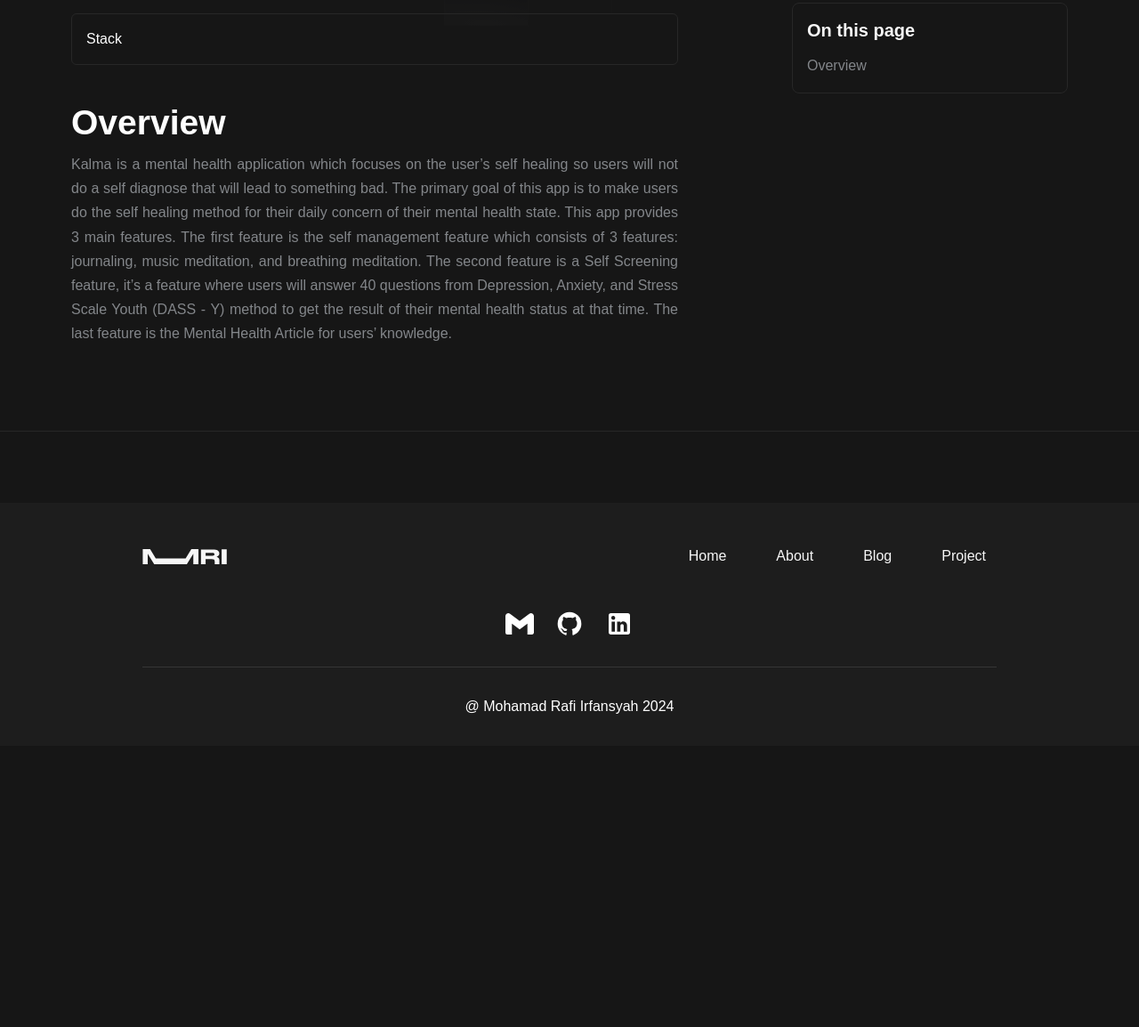
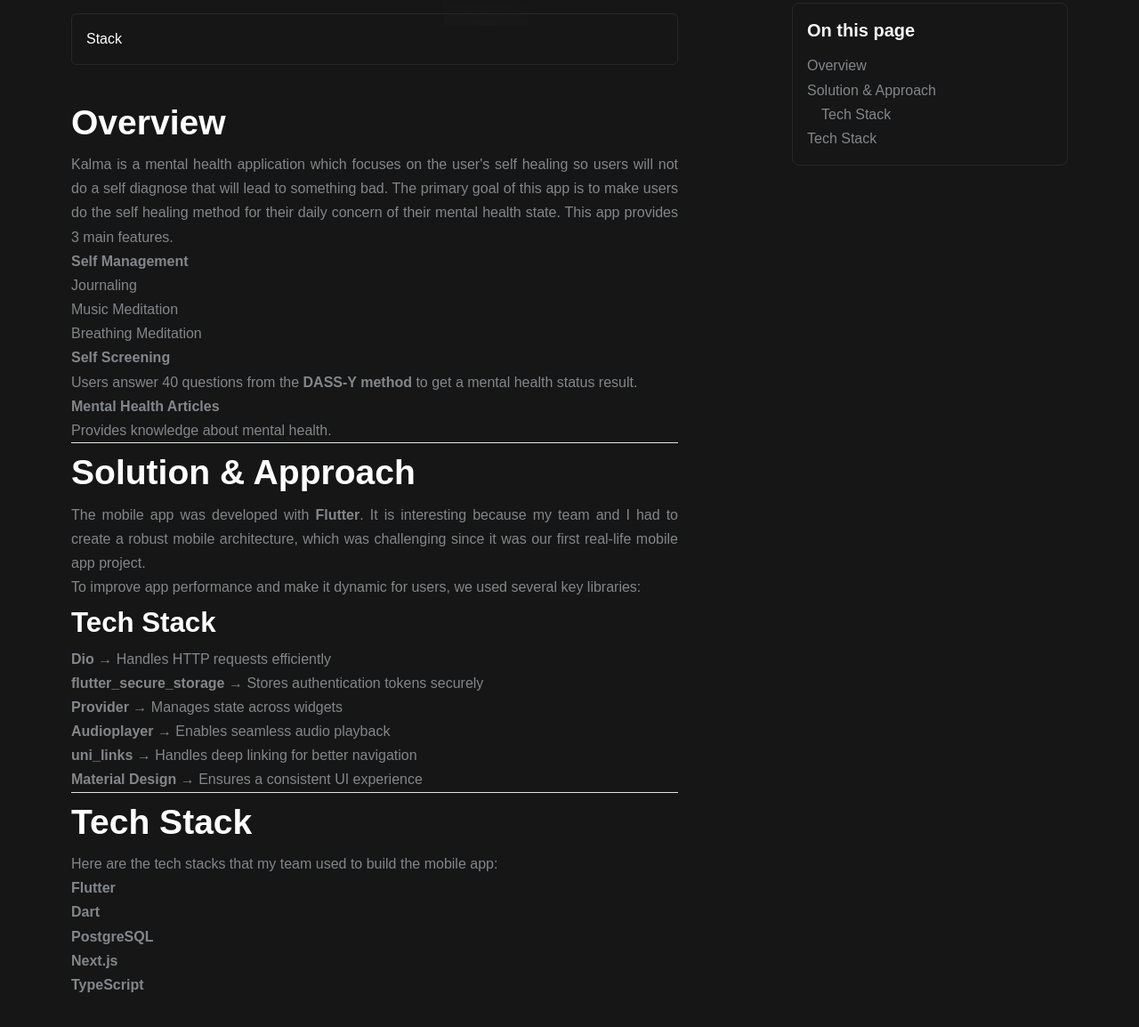
Before and after one commit to cakuakz/rafi.blogsopt, an Astro site: page /project/kalma in a window 1280 px wide. Shown: the part 436-1590 px from the top of the page at 89% size. Before the commit the page ends 1274 px from the top, so only its background shows below. Built offline with nearby package versions, Linux system fonts and the light colour scheme; Astro itself is replaced by a stand-in of ours.

Commit message:
feat: adding keywords and sitemap metadata

```diff
--- a/astro.config.mjs
+++ b/astro.config.mjs
@@ -13,9 +13,11 @@
 
 import netlify from "@astrojs/netlify";
 
+import robotsTxt from 'astro-robots-txt';
+
 // https://astro.build/config
 export default defineConfig({
-  site: process.env.SITE_URL || "http://localhost:4321",
+  site: "https://rafirfansyah.site/" ,
   integrations: [
     tailwind({
       applyBaseStyles: false,
@@ -28,6 +30,16 @@
     react(),
     icon(),
     sitemap(),
+    robotsTxt({
+      host: 'rafirfansyah.site',
+			sitemap: 'https://rafirfansyah.site/sitemap-index.xml',
+			policy: [
+				{
+					userAgent: "*",
+					allow: "/",
+				},
+			],
+    })
   ],
   output: "static",
   adapter: netlify(),
--- a/package.json
+++ b/package.json
@@ -27,6 +27,7 @@
     "@types/react-dom": "^18.3.1",
     "astro": "^5.1.3",
     "astro-font": "^0.1.81",
+    "astro-robots-txt": "^1.0.0",
     "autoprefixer": "^10.4.20",
     "class-variance-authority": "^0.7.1",
     "clsx": "^2.1.1",
--- a/src/components/BaseHead.astro
+++ b/src/components/BaseHead.astro
@@ -20,6 +20,9 @@
 <meta name="viewport" content="width=device-width,initial-scale=1" />
 <link rel="icon" type="image/svg+xml" href="/favicon.svg" />
 <meta name="generator" content={Astro.generator} />
+<meta name="author" content="Mohamad Rafi Irfansyah" />
+<meta name="keywords" content="Mohamad Rafi Irfansyah, Rafi Irfansyah" />
+<link rel="sitemap" href="/sitemap-index.xml" />
 
 <!-- Canonical URL -->
 <link rel="canonical" href={canonicalURL} />
--- a/src/content/project/kalma.md
+++ /dev/null
@@ -1,13 +0,0 @@
----
-title: "Kalma"
-description: "Mental Health App"
-pubDate: 2023-08-28
-endProjectDate: 2024-11-26
-techStack: ["lineicons:flutter", "lineicons:postgresql", "lineicons:typescript"]
-projectUrl: https://github.com/Kalma-Project/Kalma-Mobile
-heroImage: https://res.cloudinary.com/rafirfansyah/image/upload/v1736096625/kalma_mock_plcbwl.svg
----
-
-## Overview
-
-Kalma is a mental health application which focuses on the user’s self healing so users will not do a self diagnose that will lead to something bad. The primary goal of this app is to make users do the self healing method for their daily concern of their mental health state. This app provides 3 main features. The first feature is the self management feature which consists of 3 features: journaling, music meditation, and breathing meditation. The second feature is a Self Screening feature, it's a feature where users will answer 40 questions from Depression, Anxiety, and Stress Scale Youth (DASS - Y) method to get the result of their mental health status at that time. The last feature is the Mental Health Article for users' knowledge.
--- /dev/null
+++ b/src/content/project/kalma.mdx
@@ -0,0 +1,49 @@
+---
+title: "Kalma"
+description: "Mental Health App"
+pubDate: 2023-08-28
+endProjectDate: 2024-11-26
+techStack: ["lineicons:flutter", "lineicons:postgresql", "lineicons:typescript"]
+projectUrl: https://github.com/Kalma-Project/Kalma-Mobile
+heroImage: https://res.cloudinary.com/rafirfansyah/image/upload/v1736096625/kalma_mock_plcbwl.svg
+---
+
+## Overview
+Kalma is a mental health application which focuses on the user's self healing so users will not do a self diagnose that will lead to something bad. The primary goal of this app is to make users do the self healing method for their daily concern of their mental health state. This app provides 3 main features.
+
+1. **Self Management**
+   * Journaling
+   * Music Meditation
+   * Breathing Meditation
+
+2. **Self Screening**
+   * Users answer 40 questions from the **DASS-Y method** to get a mental health status result.
+
+3. **Mental Health Articles**
+   * Provides knowledge about mental health.
+
+---
+
+## Solution & Approach
+The mobile app was developed with **Flutter**. It is interesting because my team and I had to create a robust mobile architecture, which was challenging since it was our first real-life mobile app project.
+
+To improve app performance and make it dynamic for users, we used several key libraries:
+
+### **Tech Stack**
+- **Dio** → Handles HTTP requests efficiently
+* **flutter_secure_storage** → Stores authentication tokens securely
+* **Provider** → Manages state across widgets
+* **Audioplayer** → Enables seamless audio playback
+* **uni_links** → Handles deep linking for better navigation
+* **Material Design** → Ensures a consistent UI experience
+
+---
+
+## Tech Stack
+Here are the tech stacks that my team used to build the mobile app:
+
+* **Flutter**
+* **Dart**
+* **PostgreSQL**
+* **Next.js**
+* **TypeScript**
```
Also changed, not shown: 2 other files.
